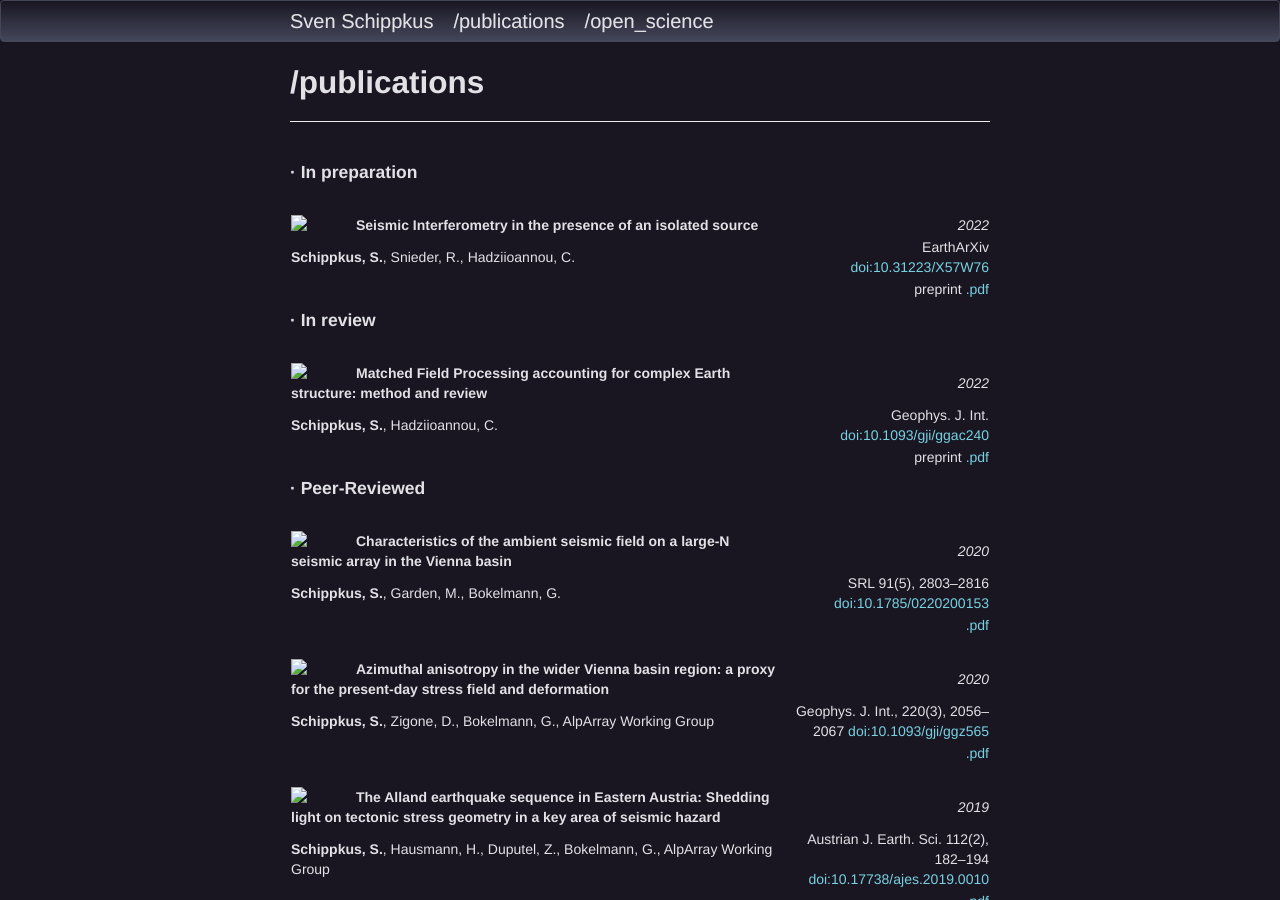
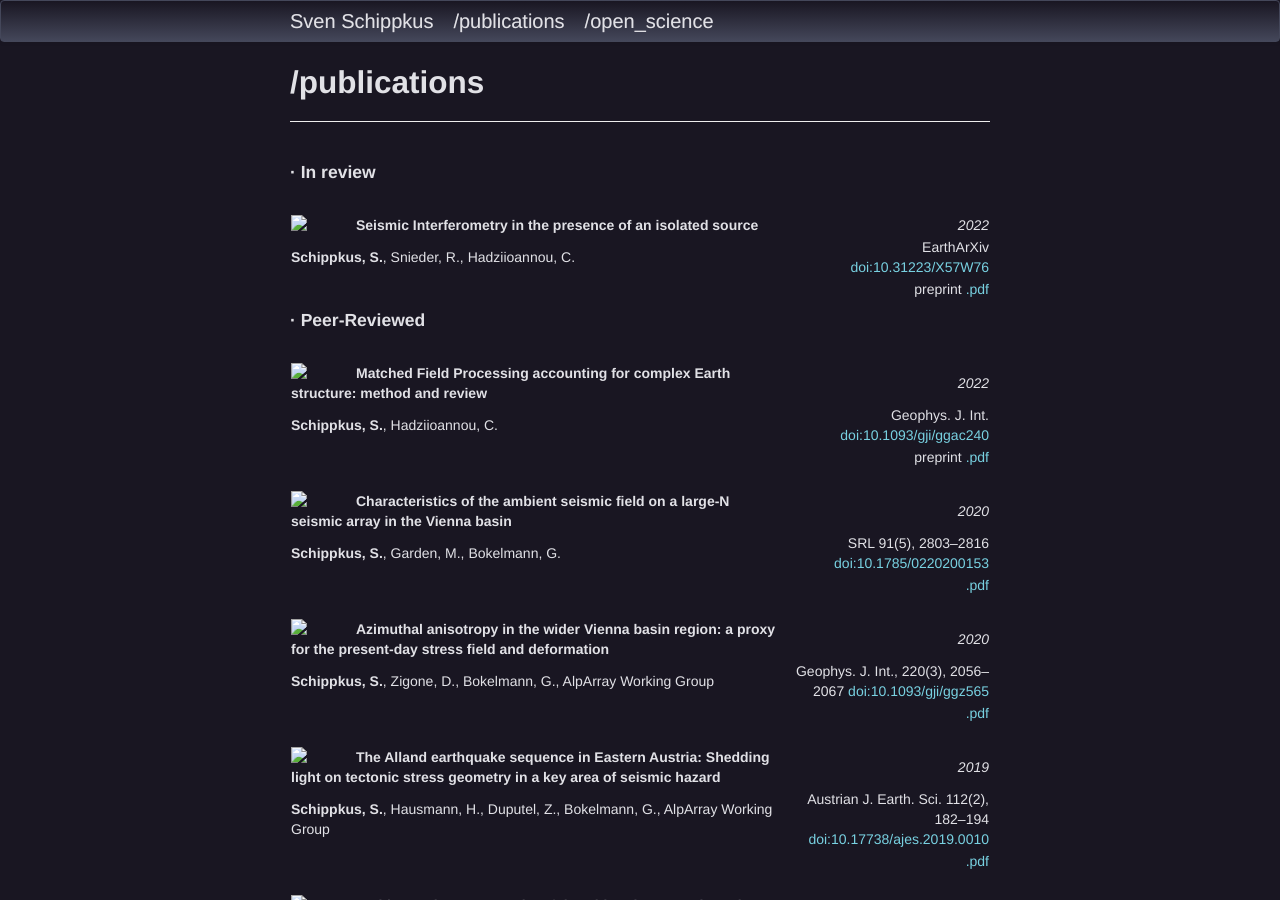
Before and after one commit to schipp/schipp.github.io, a Jekyll site: the page built from pages/publications.md, in a window 1280 px wide and 900 px high. Built offline with Jekyll 4.4.1, drawn with Linux system fonts in a browser that asks for light colours.

Commit message:
rearrange

```diff
--- a/pages/publications.md
+++ b/pages/publications.md
@@ -13,7 +13,7 @@ table th:nth-of-type(2) {
 }
 </style>
 
-#### · In preparation
+#### · In review
 
 |                                                                                                                                                                                |                                                                   |
 | :----------------------------------------------------------------------------------------------------------------------------------------------------------------------------- | ----------------------------------------------------------------: |
@@ -21,18 +21,14 @@ table th:nth-of-type(2) {
 | **Schippkus, S.**, Snieder, R., Hadziioannou, C.                                                                                                                               | EarthArXiv [doi:10.31223/X57W76](https://doi.org/10.31223/X57W76) |
 |                                                                                                                                                                                |       preprint [.pdf](/home/data/publications/schippkus2022b.pdf) |
 
-#### · In review
-
-|                                                                                                                                                                                                                                    |                                                                                |
-| :--------------------------------------------------------------------------------------------------------------------------------------------------------------------------------------------------------------------------------- | -----------------------------------------------------------------------------: |
-| [<img src="/home/data/previews/mfp_new_preview.png" width="50px" style="float:left; padding-right:15px">](https://doi.org/10.31223/X5492H) **Matched Field Processing accounting for complex Earth structure:  method and review** |                                                                         *2022* |
-| **Schippkus, S.**, Hadziioannou, C.                                                                                                                                                                                                | Geophys. J. Int. [doi:10.1093/gji/ggac240](http://doi.org/10.1093/gji/ggac240) |
-|                                                                                                                                                                                                                                    |                     preprint [.pdf](/home/data/publications/schippkus2022.pdf) |
-
 #### · Peer-Reviewed
 
 |                                                                                                                                                                                                                                                                                           |                                                                                                               |
 | :---------------------------------------------------------------------------------------------------------------------------------------------------------------------------------------------------------------------------------------------------------------------------------------- | ------------------------------------------------------------------------------------------------------------: |
+| [<img src="/home/data/previews/mfp_new_preview.png" width="50px" style="float:left; padding-right:15px">](https://doi.org/10.31223/X5492H) **Matched Field Processing accounting for complex Earth structure:  method and review**                                                        |                                                                                                        *2022* |
+| **Schippkus, S.**, Hadziioannou, C.                                                                                                                                                                                                                                                       |                                Geophys. J. Int. [doi:10.1093/gji/ggac240](http://doi.org/10.1093/gji/ggac240) |
+|                                                                                                                                                                                                                                                                                           |                                                    preprint [.pdf](/home/data/publications/schippkus2022.pdf) |
+|                                                                                                                                                                                                                                                                                           |                                                                                                               |
 | [<img src="/home/data/previews/schippkus2020b_preview.png" width="50px" style="float:left; padding-right:15px">](https://doi.org/10.1785/0220200153) **Characteristics of the ambient seismic field on a large-N seismic array in the Vienna basin**                                      |                                                                                                        *2020* |
 | **Schippkus, S.**, Garden, M., Bokelmann, G.                                                                                                                                                                                                                                              |                             SRL 91(5), 2803–2816 [doi:10.1785/0220200153](https://doi.org/10.1785/0220200153) |
 |                                                                                                                                                                                                                                                                                           |                                                            [.pdf](/home/data/publications/schippkus2020b.pdf) |
```
